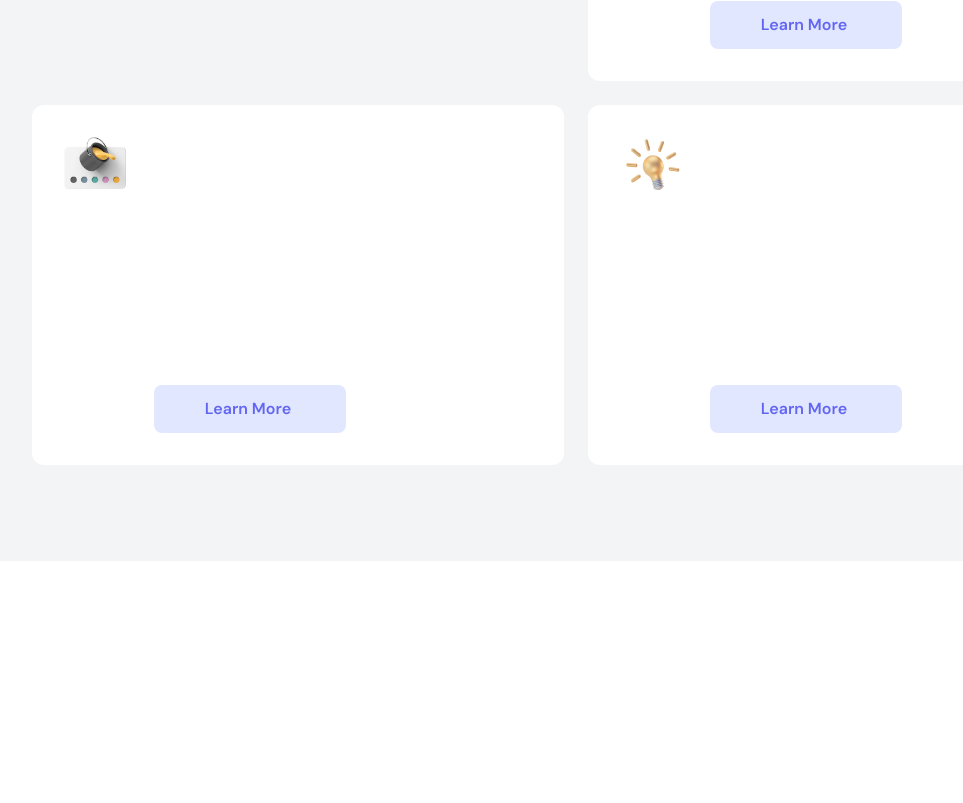
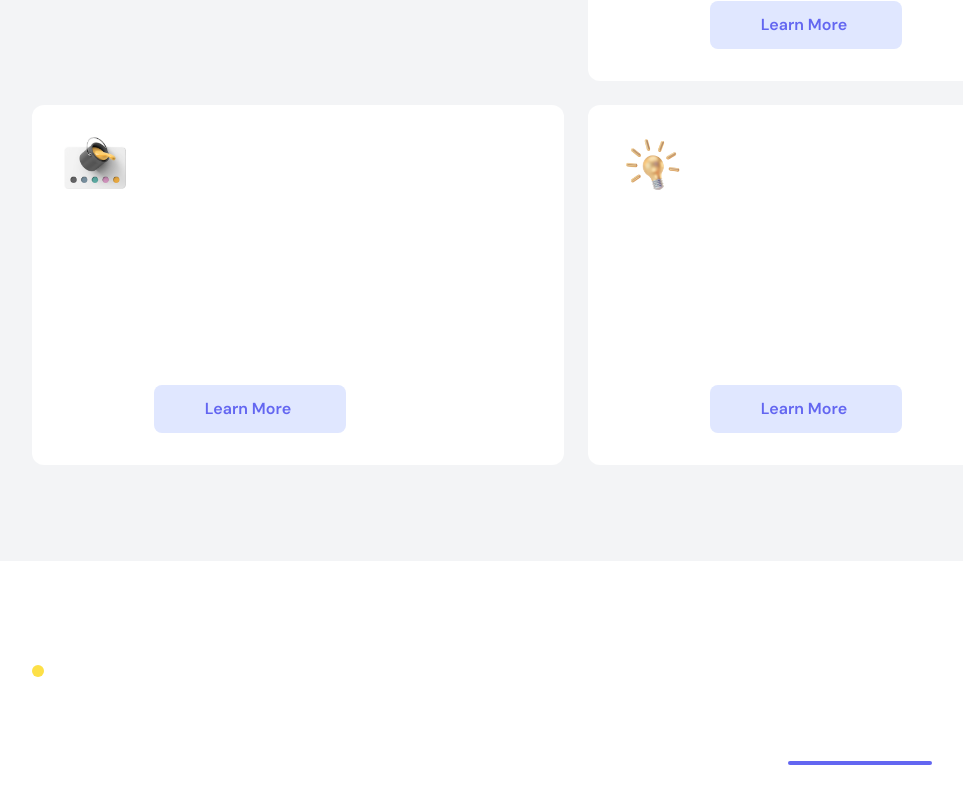
Before and after one commit to heyitsuzair/collax-ecommerce-next, a Next.js app: page / in a window 1280 px wide. Shown: the part 2015-2818 px from the top of the page, without its empty margins (64-1027 px from the left). Before the commit the page ends 2576 px from the top, so only its background shows below. Built offline with nearby package versions, Linux system fonts and the light colour scheme.

Commit message:
Tabs Completed

```diff
--- a/pages/index.jsx
+++ b/pages/index.jsx
@@ -1,5 +1,10 @@
 import Head from "next/head";
-import { CreativeDesign, Hero, WhatWeDo } from "../src/components/pages/home";
+import {
+  CreativeDesign,
+  Hero,
+  OurProjects,
+  WhatWeDo,
+} from "../src/components/pages/home";
 
 export default function Home() {
   return (
@@ -17,6 +22,7 @@ export default function Home() {
         <Hero />
         <CreativeDesign />
         <WhatWeDo />
+        <OurProjects />
       </div>
     </>
   );
--- a/src/components/commons/index.js
+++ b/src/components/commons/index.js
@@ -21,7 +21,7 @@ import InputIconned from "./inputs/Input.iconned";
 import CardIconTitleDescription from "./cards/Card.icon.title.description";
 import CardImageTitleDescriptionButton from "./cards/Card.image.title.description.button";
 import HeadingCircleLeft from "./headings/Heading.circle.left";
-
+import TabsUnderlined from "./tabs/Tabs.underlined";
 export {
   Logo,
   Navbar,
@@ -46,4 +46,5 @@ export {
   CardIconTitleDescription,
   CardImageTitleDescriptionButton,
   HeadingCircleLeft,
+  TabsUnderlined,
 };
--- /dev/null
+++ b/src/components/commons/tabs/Tabs.underlined.jsx
@@ -0,0 +1,34 @@
+import React from "react";
+import TextXl from "../text/Text.xl";
+
+const TabsUnderlined = ({ activeTab, tabs, handleTabClick, justify }) => {
+  return (
+    <div className="tabs">
+      <ul className={`flex items-center gap-4 ${justify}`}>
+        {tabs.map((tab, index) => {
+          return (
+            <li
+              key={index}
+              className="cursor-pointer"
+              onClick={() => handleTabClick(index)}
+            >
+              <TextXl
+                text={tab}
+                classes={`${
+                  activeTab === index ? "text-gray-900" : "text-gray-400"
+                } font-bold`}
+              />
+              <div
+                className={`w-full h-1 mt-1.5 ${
+                  activeTab === index && "bg-indigo-500"
+                }  rounded-full`}
+              ></div>
+            </li>
+          );
+        })}
+      </ul>
+    </div>
+  );
+};
+
+export default TabsUnderlined;
--- /dev/null
+++ b/src/components/pages/home/OurProjects.jsx
@@ -0,0 +1,46 @@
+import React, { useState } from "react";
+import { OurProjectsTabs } from "../../../config";
+import {
+  HeadingCircleLeft,
+  TabsUnderlined,
+  Text2Xl,
+  Text6Xl,
+} from "../../commons";
+
+const OurProjects = () => {
+  /**
+   * State For Active Tab
+   */
+  const [activeTab, setActiveTab] = useState(0);
+
+  /**
+   * Variable To Hold Tabs Content
+   */
+  const tabsContent = [
+    <Text2Xl key={1} text="1" />,
+    <Text2Xl key={2} text="2" />,
+    <Text2Xl key={3} text="3" />,
+  ];
+
+  return (
+    <section className="p-8 lg:p-24 our-projects">
+      <div className="grid grid-cols-12 items-end gap-6">
+        <div className="col-span-12 lg:col-span-6 flex flex-col gap-5">
+          <HeadingCircleLeft text="Our Projects" />
+          <Text6Xl text="Creative work." classes={"text-gray-900 font-bold"} />
+        </div>
+        <div className="col-span-12 lg:col-span-6">
+          <TabsUnderlined
+            justify="justify-end"
+            tabs={OurProjectsTabs}
+            activeTab={activeTab}
+            handleTabClick={setActiveTab}
+          />
+        </div>
+        <div className="col-span-12">{tabsContent[activeTab]}</div>
+      </div>
+    </section>
+  );
+};
+
+export default OurProjects;
--- a/src/components/pages/home/WhatWeDo.jsx
+++ b/src/components/pages/home/WhatWeDo.jsx
@@ -17,7 +17,7 @@ const WhatWeDo = () => {
           <HeadingCircleLeft text="What We Do?" />
           <Text6Xl
             text="Experts in every aspect lifecycle"
-            classes={"text-gray-900 font-bold dm-sans"}
+            classes={"text-gray-900 font-bold"}
           />
           <div className="mt-5">
             <Link href="/about">
--- a/src/components/pages/home/index.js
+++ b/src/components/pages/home/index.js
@@ -1,5 +1,6 @@
 import Hero from "./Hero";
 import CreativeDesign from "./CreativeDesign";
 import WhatWeDo from "./WhatWeDo";
+import OurProjects from "./OurProjects";
 
-export { Hero, CreativeDesign, WhatWeDo };
+export { Hero, CreativeDesign, WhatWeDo, OurProjects };
--- a/src/config/index.js
+++ b/src/config/index.js
@@ -1,2 +1,3 @@
 export * from "./navigation";
 export * from "./cards";
+export * from "./tabs";
--- /dev/null
+++ b/src/config/tabs/index.js
@@ -0,0 +1 @@
+export const OurProjectsTabs = ["Full Stack Web", "Mobile App", "CMS"];
```
